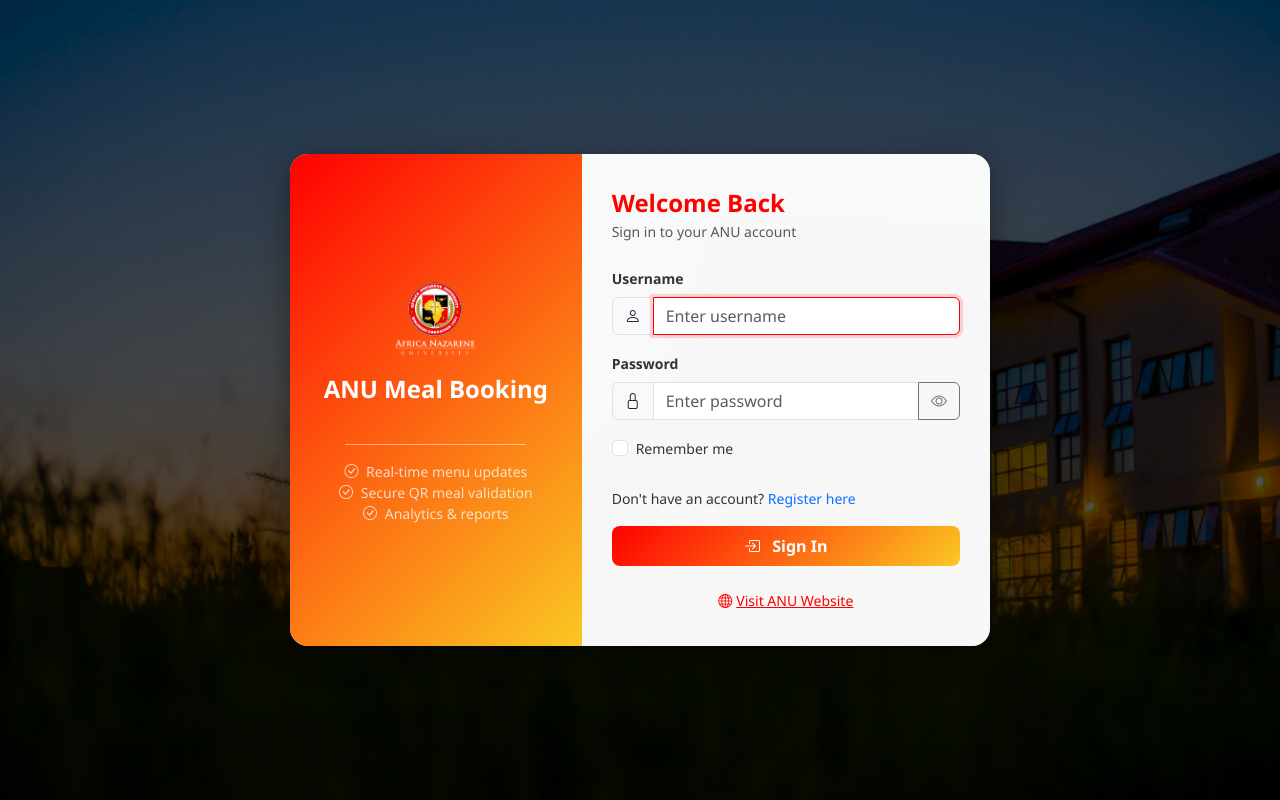
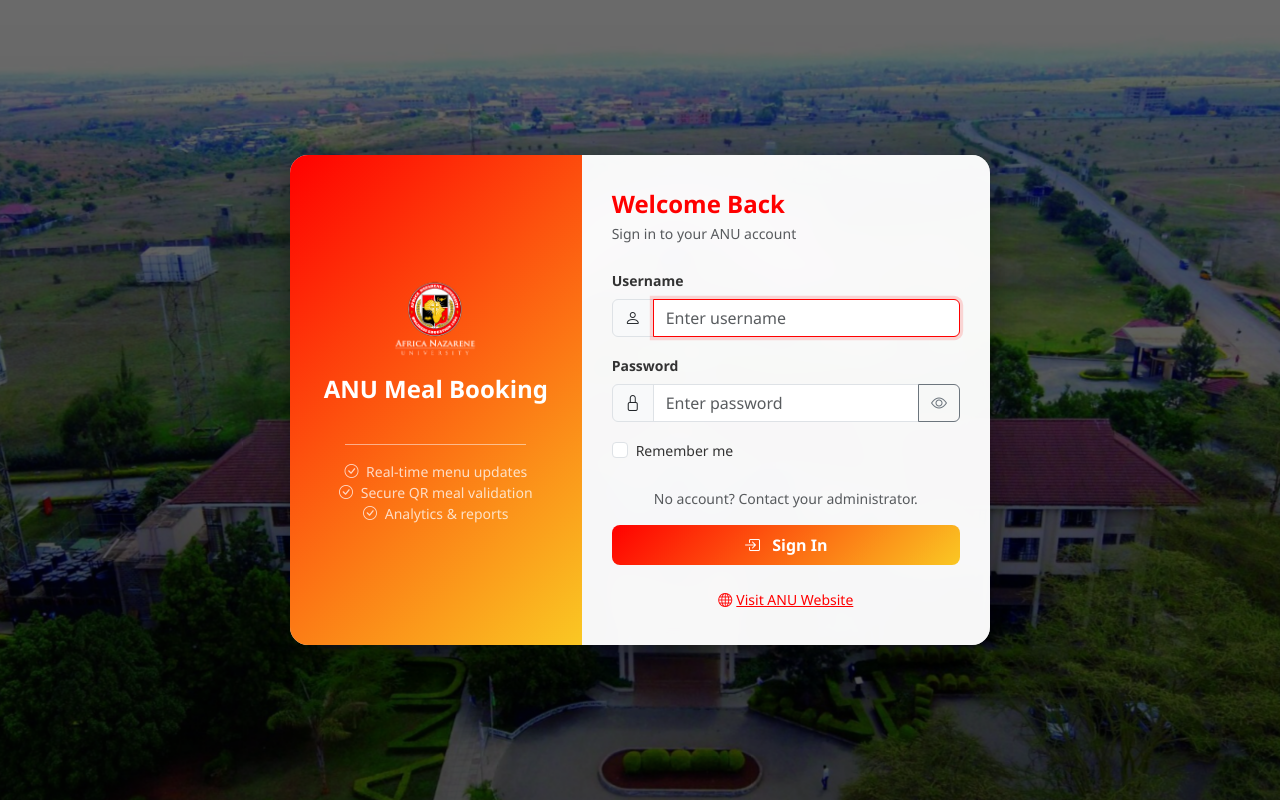
Before and after one commit to Debug-Jeff/meal_booking_system, a PHP site: page /login.php in a window 1280 px wide. Run offline with PHP 8.4, Linux system fonts and the light colour scheme; some libraries are stand-ins or nearby versions.

Commit message:
Fix: Fix login page background, remove register link, add tools gitignore.    - Replace broken HELSTROM.jpg reference with ANU-Home.jpeg (correct relative path)    - Remove broken register.php link from login page; replace with admin contact note

```diff
--- a/login.php
+++ b/login.php
@@ -109,9 +109,9 @@ if ($_SERVER['REQUEST_METHOD'] === 'POST') {
                             <label class="form-check-label small" for="remember">Remember me</label>
                         </div>
                     </div>
-                    <div class="register">
-                        <p><small>Don't have an account? <a href="register.php" class="text-decoration-none">Register here</a></small></p>
-                    </div>
+                    <p class="text-center text-muted small mb-3">
+                        No account? Contact your administrator.
+                    </p>
                     <button type="submit" class="btn btn-anu w-100 py-2">
                         <i class="bi bi-box-arrow-in-right me-2"></i> Sign In
                     </button>
--- a/public/css/style.css
+++ b/public/css/style.css
@@ -280,7 +280,7 @@ body {
 /* ===== LOGIN PAGE ===== */
 .login-bg {
     min-height: 100vh;
-    background: #000;
+    background: #111;
     display: flex;
     align-items: center;
     justify-content: center;
@@ -292,8 +292,8 @@ body {
     content: '';
     position: absolute;
     inset: 0;
-    background: linear-gradient(rgba(0,0,0,0.6), rgba(0,0,0,0.7)),
-                url('public/images/HELSTROM.jpg') no-repeat center/cover;
+    background: linear-gradient(rgba(0,0,0,0.55), rgba(0,0,0,0.65)),
+                url('../images/ANU-Home.jpeg') no-repeat center center / cover;
     animation: zoomFade 20s ease-in-out infinite alternate;
 }
 
```
Also changed, not shown: public/images/ANU-Home.jpeg (added), 1 other file.
